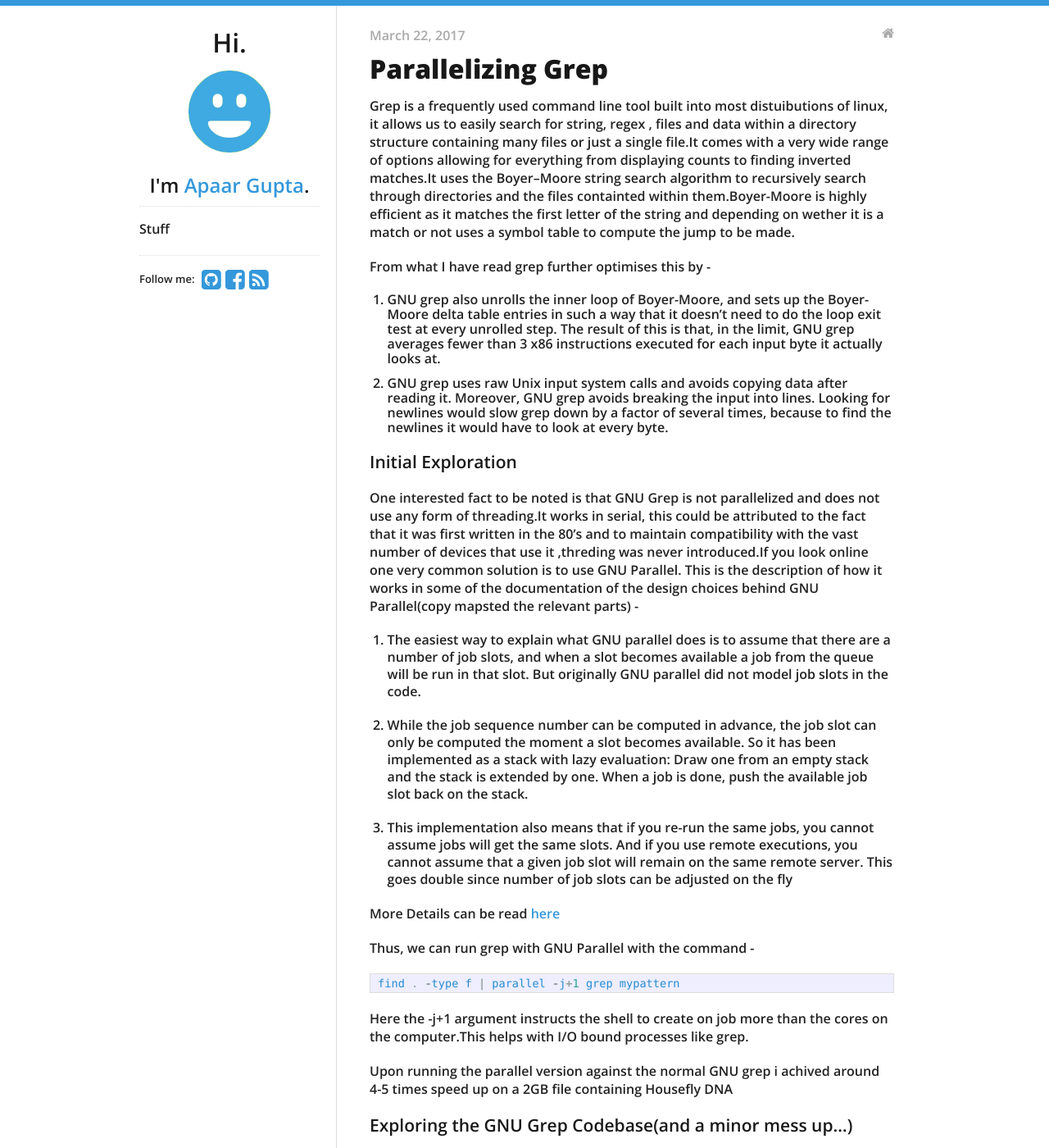
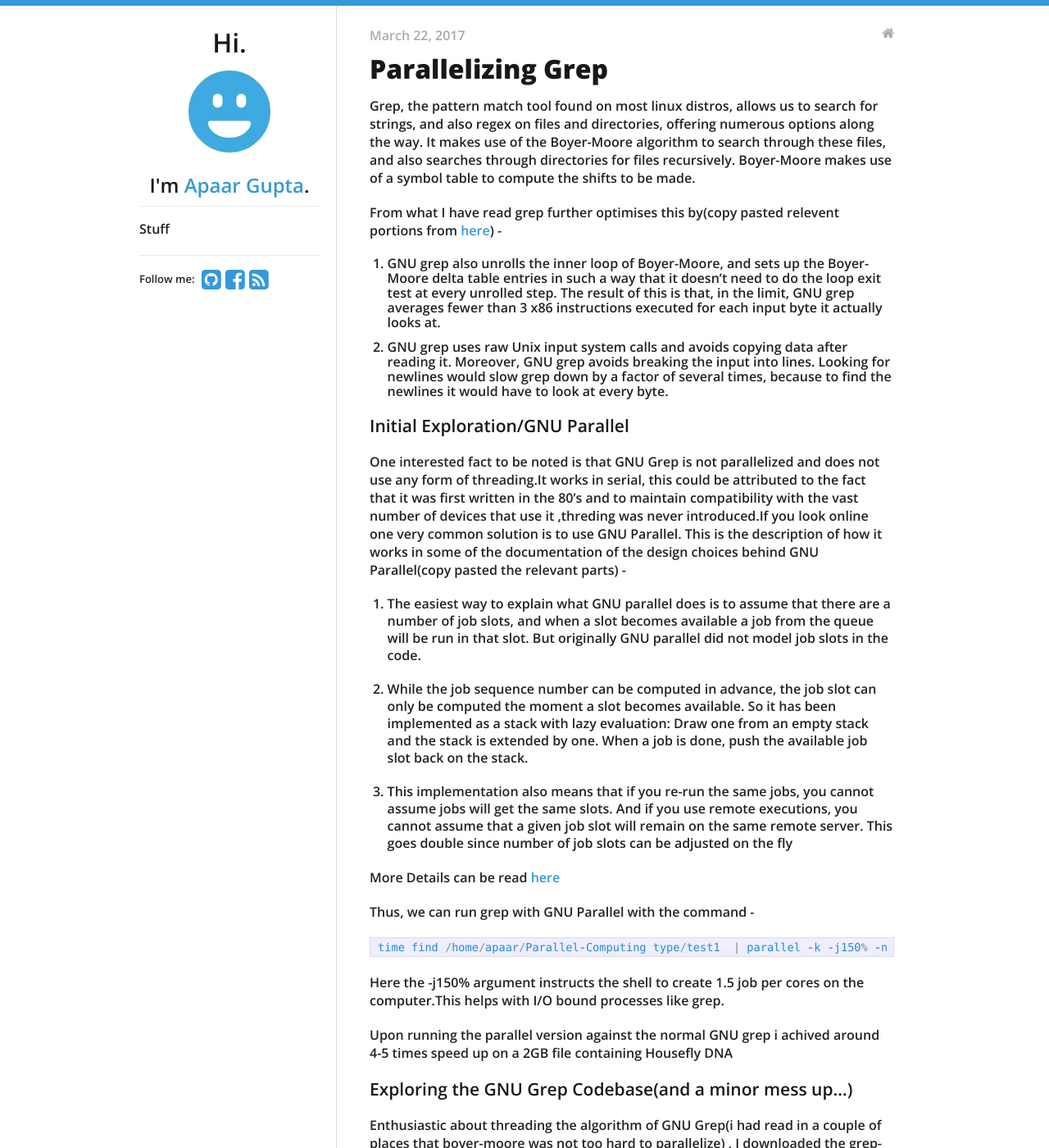
Before and after one commit to Apaar/apaar.github.io, a Jekyll site: the page built from _posts/2017-03-22-Parallelizing-Grep.md, in a window 1280 px wide and 1400 px high. Shown: the whole window at 82% size. Built offline with Jekyll 4.4.1, drawn with Linux system fonts in a browser that asks for light colours; nearby versions of some CDN libraries.

Commit message:
Grep Benchmarks

```diff
--- a/_posts/2017-03-22-Parallelizing-Grep.md
+++ b/_posts/2017-03-22-Parallelizing-Grep.md
@@ -5,18 +5,18 @@ categories:
 - blog
 ---
 
-Grep is a frequently used command line tool built into most distuibutions of linux, it allows us to easily search for string, regex , files and data within a directory structure containing many files or just a single file.It comes with a very wide range of options allowing for everything from displaying counts to finding inverted matches.It uses the Boyer–Moore string search algorithm to recursively search through directories and the files containted within them.Boyer-Moore is highly efficient as it matches the first letter of the string and depending on wether it is a match or not uses a symbol table to compute the jump to be made.
+Grep, the pattern match tool found on most linux distros, allows us to search for strings, and also regex on files and directories, offering numerous options along the way. It makes use of the Boyer-Moore algorithm to search through these files, and also searches through directories for files recursively. Boyer-Moore makes use of a symbol table to compute the shifts to be made.
 
-From what I have read grep further optimises this by -
+From what I have read grep further optimises this by(copy pasted relevent portions from [here](https://lists.freebsd.org/pipermail/freebsd-current/2010-August/019310.html)) -
 
 1. GNU grep also unrolls the inner loop of Boyer-Moore, and sets up the Boyer-Moore delta table entries in such a way that it doesn't need to do the loop exit test at every unrolled step. The result of this is that, in the limit, GNU grep averages fewer than 3 x86 instructions executed for each input byte it actually looks at.
 2. GNU grep uses raw Unix input system calls and avoids copying data after reading it. Moreover, GNU grep avoids breaking the input into lines. Looking for newlines would slow grep down by a factor of several times, because to find the newlines it would have to look at every byte.
 
 
-### Initial Exploration
+### Initial Exploration/GNU Parallel
 
 One interested fact to be noted is that GNU Grep is not parallelized and does not use any form of threading.It works in serial, this could be attributed to the fact that it was first written in the 80's and to maintain compatibility with the vast number of devices that use it ,threding was never introduced.If you look online one very common solution is to use GNU Parallel.
-This is the description of how it works in some of the documentation of the design choices behind GNU Parallel(copy mapsted the relevant parts) -
+This is the description of how it works in some of the documentation of the design choices behind GNU Parallel(copy pasted the relevant parts) -
 
 1. The easiest way to explain what GNU parallel does is to assume that there are a number of job slots, and when a slot becomes available a job from the queue will be run in that slot. But originally GNU parallel did not model job slots in the code.
 
@@ -29,10 +29,10 @@ More Details can be read [here](https://www.gnu.org/software/parallel/parallel_d
 Thus, we can run grep with GNU Parallel with the command -
 
 {% highlight c %}
-find . -type f | parallel -j+1 grep mypattern
+time find /home/apaar/Parallel-Computing type/test1  | parallel -k -j150% -n 1000 -m grep -h "hi" {} | cat > op
 {% endhighlight %}
 
-Here the -j+1 argument instructs the shell to create on job more than the cores on the computer.This helps with I/O bound processes like grep.
+Here the -j150% argument instructs the shell to create 1.5 job per cores on the computer.This helps with I/O bound processes like grep.
 
 Upon running the parallel version against the normal GNU grep i achived around 4-5 times speed up on a 2GB file containing Housefly DNA
 
```
Also changed, not shown: _posts/2017-03-26-Parallelizing-Grep-1.md (+23 -3 lines), assets/benchmark.png (added).
